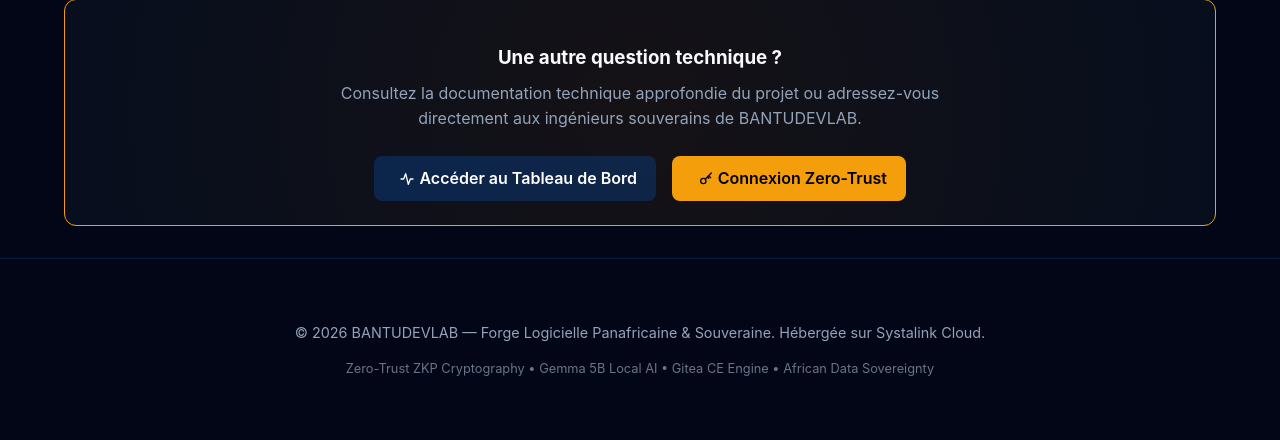
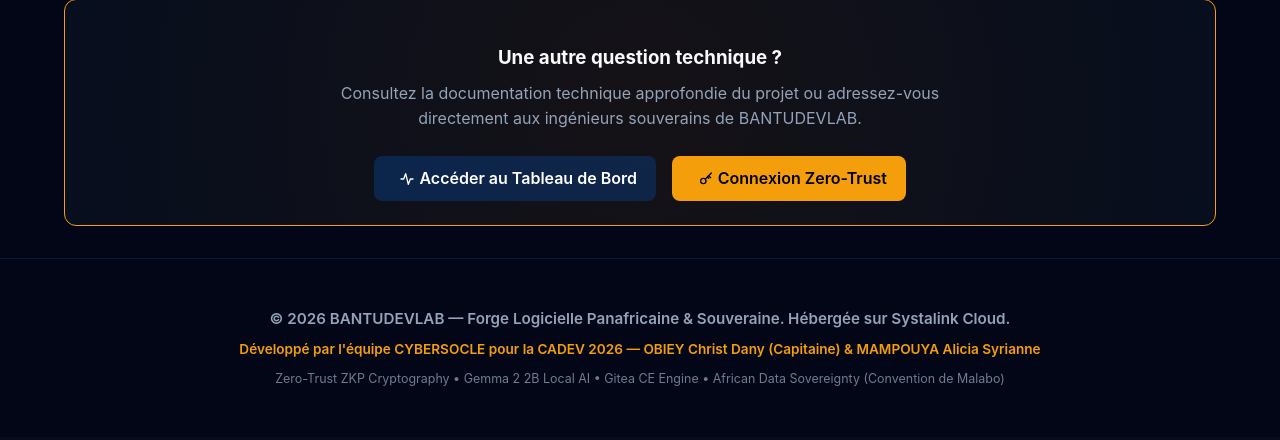
Before and after one commit to OBIEY-TEAM/BANTUDEVLAB, a Django app: page /faq/ in a window 1280 px wide. Shown: the part 3077-3517 px from the top of the page. After the commit the page ends 3463 px from the top, so only its background shows below. Run offline with Django 5.2, Linux system fonts and the light colour scheme; parts of the project's set-up code (start-up, migrations or seed data) failed here and were passed over.

Commit message:
docs(branding): integration de la mention officielle de l equipe CYBERSOCLE et des membres pour la CADEV 2026

```diff
--- a/templates/base.html
+++ b/templates/base.html
@@ -138,8 +138,17 @@
     </main>
 
     <footer>
-        <p>© 2026 BANTUDEVLAB — {% trans "Forge Logicielle Panafricaine & Souveraine. Hébergée sur Systalink Cloud." %}</p>
-        <p style="font-size: 0.8rem; margin-top: 0.5rem; opacity: 0.7;">Zero-Trust ZKP Cryptography • Gemma 5B Local AI • Gitea CE Engine • African Data Sovereignty</p>
+        <div style="max-width: 1200px; margin: 0 auto; display: flex; flex-direction: column; align-items: center; gap: 0.5rem; text-align: center;">
+            <p style="font-weight: 600; font-size: 0.95rem; margin: 0;">
+                © 2026 BANTUDEVLAB — {% trans "Forge Logicielle Panafricaine & Souveraine. Hébergée sur Systalink Cloud." %}
+            </p>
+            <p style="font-size: 0.85rem; margin: 0; color: var(--primary-african-gold); font-weight: 600;">
+                {% trans "Développé par l'équipe CYBERSOCLE pour la CADEV 2026" %} — OBIEY Christ Dany (Capitaine) &amp; MAMPOUYA Alicia Syrianne
+            </p>
+            <p style="font-size: 0.78rem; margin: 0; opacity: 0.75; color: var(--text-muted);">
+                Zero-Trust ZKP Cryptography • Gemma 2 2B Local AI • Gitea CE Engine • African Data Sovereignty (Convention de Malabo)
+            </p>
+        </div>
     </footer>
 
     <!-- Global Notification System & UI Handlers -->
```
Also changed, not shown: 1 other file.
